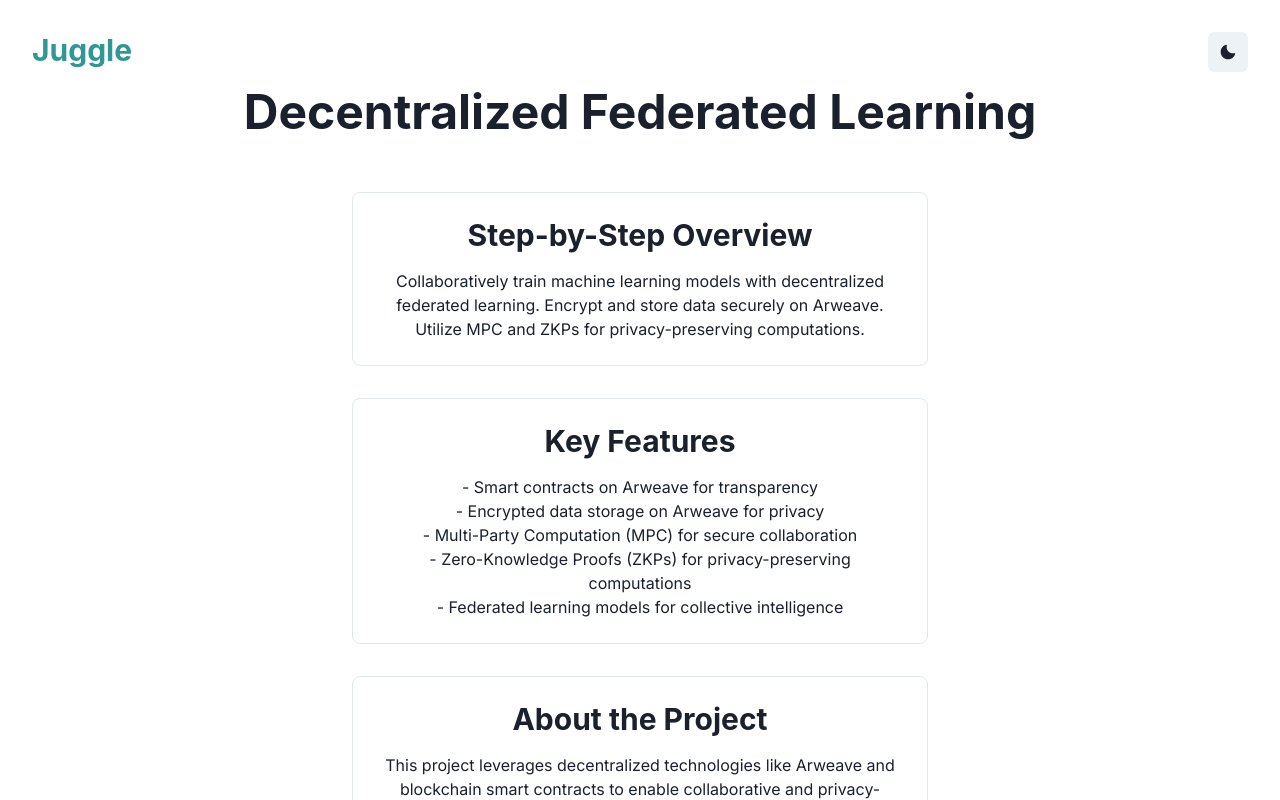
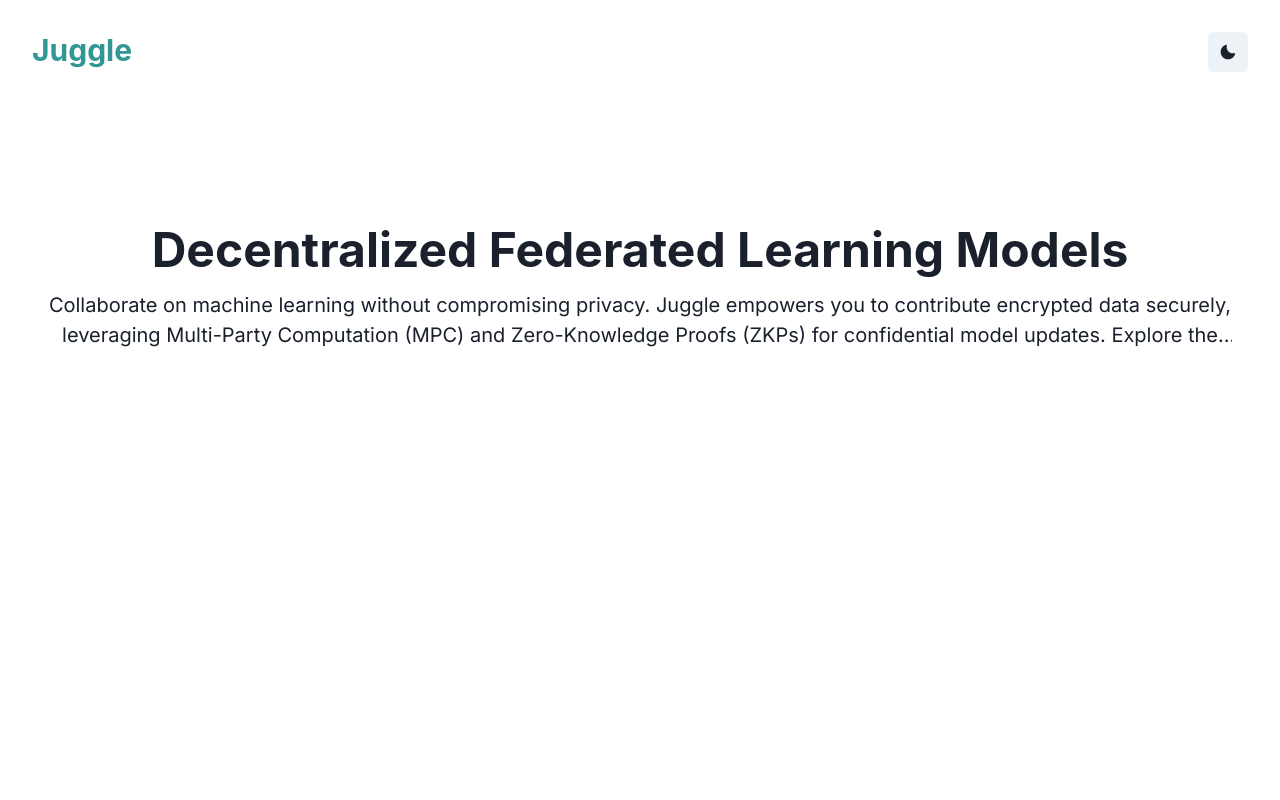
Before and after one commit to aditya172926/juggle, a Next.js app: page / in a window 1280 px wide. Shown: the top 800 px of the page. Built offline with nearby package versions, Linux system fonts and the light colour scheme.

Commit message:
motion fade in

```diff
--- a/src/app/page.tsx
+++ b/src/app/page.tsx
@@ -14,15 +14,19 @@ import {
   IconButton,
   SimpleGrid,
   Flex,
+  Center,
 } from "@chakra-ui/react";
 import { SunIcon, MoonIcon } from "@chakra-ui/icons";
+import { motion } from 'framer-motion';
+
+const MotionBox = motion(Box);
 
 export default function Home() {
   const { colorMode, toggleColorMode } = useColorMode();
 
   return (
     <main className={styles.main}>
-      {/* <Container> */}
+      {/* Navbar */}
       <Box w="100%" mb={4} textAlign="left">
         <Flex>
           <Box w="100%">
@@ -31,7 +35,7 @@ export default function Home() {
             </Heading>
           </Box>
           <IconButton
-          flex={1}
+            flex={1}
             aria-label="Toggle color mode"
             icon={colorMode === "light" ? <MoonIcon /> : <SunIcon />}
             onClick={toggleColorMode}
@@ -39,10 +43,34 @@ export default function Home() {
           />
         </Flex>
       </Box>
+
+      {/* <Container> */}
       <VStack spacing={8} align="center">
-        <Heading as="h1" size="2xl" mb={6}>
-          Decentralized Federated Learning
-        </Heading>
+
+      <Center>
+          <MotionBox
+            w="100%"
+            p={4}
+            textAlign="center"
+            mt="10%"
+            minHeight="100vh"
+            borderRadius="lg"
+            initial={{ opacity: 0 }}
+            animate={{ opacity: 1 }}
+            transition={{ duration: 1 }}
+          >
+            <VStack spacing={2}>
+              <Heading as="h2" size="2xl" mb={2}>
+                Decentralized Federated Learning Models
+              </Heading>
+              <Text fontSize="xl" noOfLines={2}>
+                Collaborate on machine learning without compromising privacy. Juggle empowers you to contribute encrypted
+                data securely, leveraging Multi-Party Computation (MPC) and Zero-Knowledge Proofs (ZKPs) for confidential
+                model updates. Explore the future of collective intelligence with decentralized federated learning.
+              </Text>
+            </VStack>
+          </MotionBox>
+        </Center>
 
         {/* Step-by-Step Overview Section */}
         <Box
```
